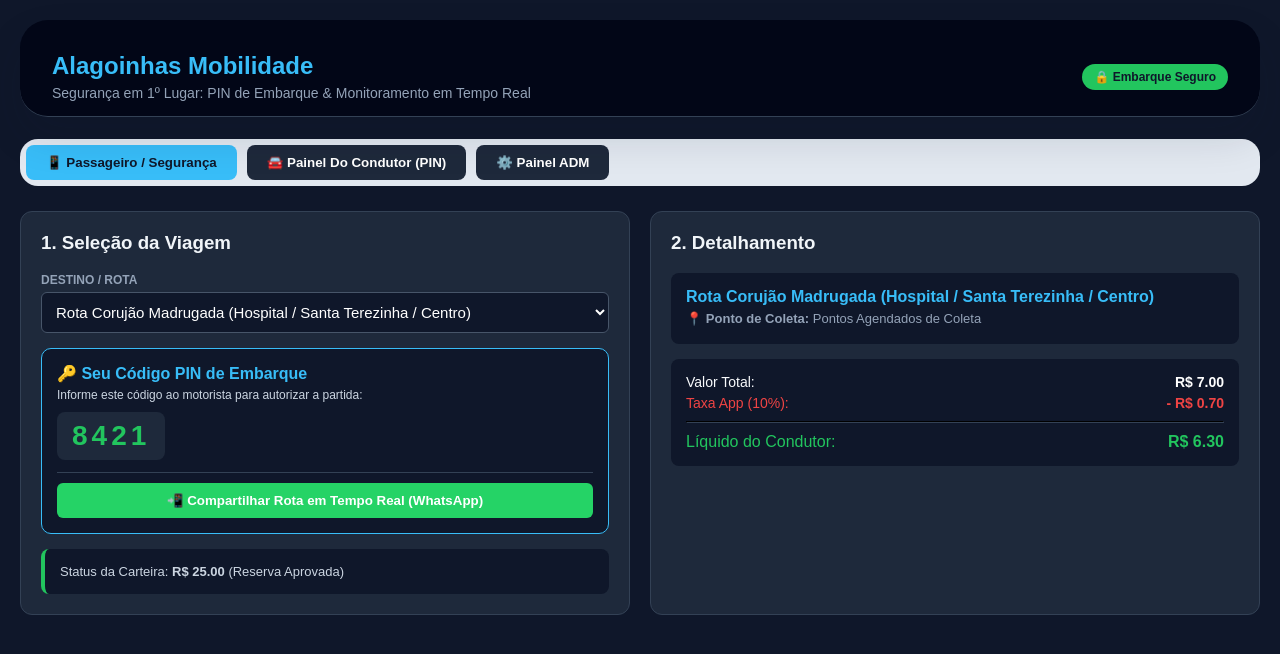
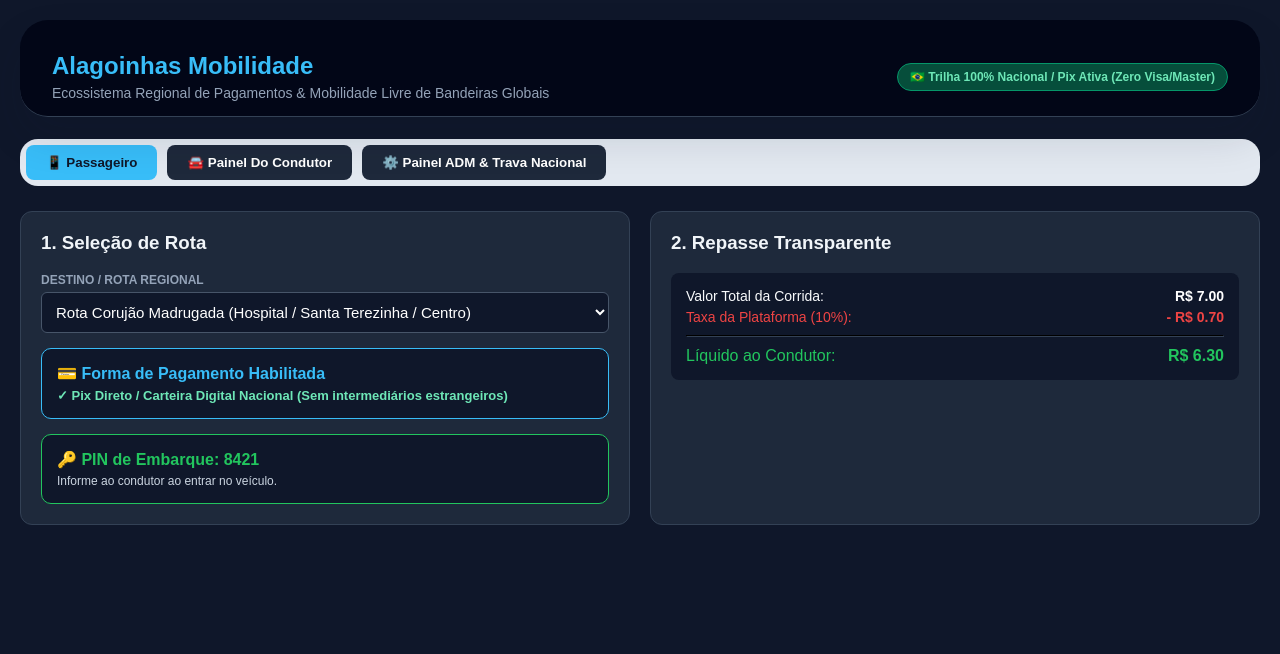
Before and after one commit to flavioaraujooficial-droid/alagoinhas-mobilidade, a React (Vite) app in the folder frontend/: page / in a window 1280 px wide. Shown: the top 654 px of the page. Built offline with nearby package versions, Linux system fonts and the light colour scheme.

Commit message:
Update main.jsx

```diff
--- a/frontend/src/main.jsx
+++ b/frontend/src/main.jsx
@@ -23,14 +23,13 @@
   const [modalidade, setModalidade] = useState('coletivo');
   const [qtdPassageirosPonto, setQtdPassageirosPonto] = useState(1);
 
-  // SEGURANÇA: CÓDIGO PIN E COMPARTILHAMENTO
-  const [codigoPinEmbarque] = useState('8421'); // PIN gerado para o passageiro
+  // MODO SOBERANIA NACIONAL (BLOQUEIO DE RECURSOS GLOBAIS)
+  const [modoApenasNacional, setModoApenasNacional] = useState(true);
+
+  // SEGURANÇA & PIN
+  const [codigoPinEmbarque] = useState('8421');
   const [pinDigitadoMotorista, setPinDigitadoMotorista] = useState('');
   const [corridaIniciadaSegura, setCorridaIniciadaSegura] = useState(false);
-
-  // MODO CONDUTOR
-  const [modoIndoParaCasa, setModoIndoParaCasa] = useState(false);
-  const [destinoCasa] = useState('Santa Terezinha');
 
   // AUTENTICAÇÃO ADM
   const [autenticadoAdm, setAutenticadoAdm] = useState(false);
@@ -53,11 +52,6 @@
 
   const passageiroAprovado = saldoCarteiraPassageiro >= reservaMinimaPassageiro;
 
-  const atualizarTarifa = (id, campo, novoValor) => {
-    const val = parseFloat(novoValor) || 0;
-    setRotas(rotas.map(r => r.id === id ? { ...r, [campo]: val } : r));
-  };
-
   const loginAdm = (e) => {
     e.preventDefault();
     if (senhaInput === '1234') {
@@ -71,41 +65,43 @@
     e.preventDefault();
     if (pinDigitadoMotorista === codigoPinEmbarque) {
       setCorridaIniciadaSegura(true);
-      alert('✓ CÓDIGO CONFIRMADO! Passageiro e motorista autenticados com segurança. Boa viagem!');
+      alert('✓ CÓDIGO CONFIRMADO! Embarque liberado na Trilha Nacional.');
     } else {
-      alert('❌ CÓDIGO INCORRETO! Solicite o código PIN de 4 dígitos ao passageiro antes de iniciar.');
+      alert('❌ CÓDIGO INCORRETO! Solicite o PIN de 4 dígitos ao passageiro.');
     }
-  };
-
-  const compartilharViagemWhatsApp = () => {
-    const texto = encodeURIComponent(`🛡️ Estou em trânsito com a Alagoinhas Mobilidade!\nRota: ${rotaSelecionada.nome}\nMotorista Autenticado (PIN: ${codigoPinEmbarque})\nAcompanhe minha viagem em tempo real.`);
-    window.open(`https://api.whatsapp.com/send?text=${texto}`, '_blank');
   };
 
   return (
     <div style={{ fontFamily: 'sans-serif', backgroundColor: '#0f172a', color: '#f8fafc', minHeight: '100vh', padding: '20px' }}>
 
       {/* Cabeçalho */}
-      <header style={{ borderBottom: '1px solid #334155', paddingBottom: '15px', marginBottom: '20px', display: 'flex', justifyContent: 'space-between', alignItems: 'center' }}>
+      <header style={{ borderBottom: '1px solid #334155', paddingBottom: '15px', marginBottom: '20px', display: 'flex', justifyContent: 'space-between', alignItems: 'center', flexWrap: 'wrap', gap: '10px' }}>
         <div>
           <h1 style={{ color: '#38bdf8', margin: 0, fontSize: '24px' }}>Alagoinhas Mobilidade</h1>
-          <p style={{ color: '#94a3b8', margin: '5px 0 0 0', fontSize: '14px' }}>Segurança em 1º Lugar: PIN de Embarque & Monitoramento em Tempo Real</p>
+          <p style={{ color: '#94a3b8', margin: '5px 0 0 0', fontSize: '14px' }}>Ecossistema Regional de Pagamentos & Mobilidade Livre de Bandeiras Globais</p>
         </div>
-        <span style={{ backgroundColor: '#22c55e', padding: '6px 12px', borderRadius: '20px', fontSize: '12px', fontWeight: 'bold', color: '#0f172a' }}>
-          🔒 Embarque Seguro
-        </span>
+
+        {modoApenasNacional ? (
+          <span style={{ backgroundColor: '#064e3b', color: '#6ee7b7', border: '1px solid #059669', padding: '6px 12px', borderRadius: '20px', fontSize: '12px', fontWeight: 'bold' }}>
+            🇧🇷 Trilha 100% Nacional / Pix Ativa (Zero Visa/Master)
+          </span>
+        ) : (
+          <span style={{ backgroundColor: '#475569', padding: '6px 12px', borderRadius: '20px', fontSize: '12px', fontWeight: 'bold' }}>
+            🌐 Modo Híbrido Global
+          </span>
+        )}
       </header>
 
       {/* Navegação */}
       <nav style={{ display: 'flex', gap: '10px', marginBottom: '25px', flexWrap: 'wrap' }}>
         <button onClick={() => setAbaAtiva('passageiro')} style={{ padding: '10px 20px', borderRadius: '8px', border: 'none', backgroundColor: abaAtiva === 'passageiro' ? '#38bdf8' : '#1e293b', color: abaAtiva === 'passageiro' ? '#0f172a' : '#fff', fontWeight: 'bold', cursor: 'pointer' }}>
-          📱 Passageiro / Segurança
+          📱 Passageiro
         </button>
         <button onClick={() => setAbaAtiva('motorista_painel')} style={{ padding: '10px 20px', borderRadius: '8px', border: 'none', backgroundColor: abaAtiva === 'motorista_painel' ? '#22c55e' : '#1e293b', color: abaAtiva === 'motorista_painel' ? '#0f172a' : '#fff', fontWeight: 'bold', cursor: 'pointer' }}>
-          🚘 Painel do Condutor (PIN)
+          🚘 Painel do Condutor
         </button>
         <button onClick={() => setAbaAtiva('adm')} style={{ padding: '10px 20px', borderRadius: '8px', border: 'none', backgroundColor: abaAtiva === 'adm' ? '#eab308' : '#1e293b', color: abaAtiva === 'adm' ? '#0f172a' : '#fff', fontWeight: 'bold', cursor: 'pointer' }}>
-          ⚙️ Painel ADM
+          ⚙️ Painel ADM & Trava Nacional
         </button>
       </nav>
 
@@ -114,10 +110,10 @@
         <div style={{ display: 'grid', gridTemplateColumns: 'repeat(auto-fit, minmax(300px, 1fr))', gap: '20px' }}>
 
           <div style={{ backgroundColor: '#1e293b', padding: '20px', borderRadius: '12px', border: '1px solid #334155' }}>
-            <h3 style={{ marginTop: 0, color: '#f1f5f9' }}>1. Seleção da Viagem</h3>
+            <h3 style={{ marginTop: 0, color: '#f1f5f9' }}>1. Seleção de Rota</h3>
 
             <div style={{ marginBottom: '15px' }}>
-              <label style={{ display: 'block', color: '#94a3b8', fontSize: '12px', marginBottom: '5px' }}>DESTINO / ROTA</label>
+              <label style={{ display: 'block', color: '#94a3b8', fontSize: '12px', marginBottom: '5px' }}>DESTINO / ROTA REGIONAL</label>
               <select value={idRotaSelecionada} onChange={(e) => setIdRotaSelecionada(e.target.value)} style={{ width: '100%', padding: '10px', borderRadius: '6px', backgroundColor: '#0f172a', color: '#fff', border: '1px solid #475569' }}>
                 {rotas.map(r => (
                   <option key={r.id} value={r.id}>{r.nome}</option>
@@ -125,53 +121,42 @@
               </select>
             </div>
 
-            {/* CARD DE SEGURANÇA: PIN DE EMBARQUE & COMPARTILHAMENTO */}
+            {/* MEIOS DE PAGAMENTO PERMITIDOS */}
             <div style={{ backgroundColor: '#0f172a', padding: '15px', borderRadius: '10px', marginBottom: '15px', border: '1px solid #38bdf8' }}>
-              <h4 style={{ margin: '0 0 5px 0', color: '#38bdf8' }}>🔑 Seu Código PIN de Embarque</h4>
-              <p style={{ margin: '0 0 10px 0', fontSize: '12px', color: '#cbd5e1' }}>Informe este código ao motorista para autorizar a partida:</p>
-
-              <div style={{ fontSize: '28px', fontWeight: 'bold', letterSpacing: '4px', color: '#22c55e', backgroundColor: '#1e293b', padding: '8px 15px', borderRadius: '8px', display: 'inline-block', marginBottom: '12px' }}>
-                {codigoPinEmbarque}
-              </div>
-
-              <div style={{ borderTop: '1px solid #334155', paddingTop: '10px' }}>
-                <button
-                  onClick={compartilharViagemWhatsApp}
-                  style={{ width: '100%', padding: '10px', borderRadius: '6px', border: 'none', backgroundColor: '#25d366', color: '#fff', fontWeight: 'bold', cursor: 'pointer', display: 'flex', alignItems: 'center', justifyContent: 'center', gap: '8px' }}>
-                  📲 Compartilhar Rota em Tempo Real (WhatsApp)
-                </button>
-              </div>
+              <h4 style={{ margin: '0 0 5px 0', color: '#38bdf8' }}>💳 Forma de Pagamento Habilitada</h4>
+              {modoApenasNacional ? (
+                <div style={{ fontSize: '13px', color: '#6ee7b7', fontWeight: 'bold' }}>
+                  ✓ Pix Direto / Carteira Digital Nacional (Sem intermediários estrangeiros)
+                </div>
+              ) : (
+                <div style={{ fontSize: '13px', color: '#94a3b8' }}>
+                  Cartão de Crédito / Débito / Pix
+                </div>
+              )}
             </div>
 
-            {/* Trava Anti-Calote */}
-            <div style={{ backgroundColor: '#0f172a', padding: '15px', borderRadius: '8px', borderLeft: passageiroAprovado ? '4px solid #22c55e' : '4px solid #ef4444' }}>
-              <p style={{ margin: 0, fontSize: '13px', color: '#cbd5e1' }}>
-                Status da Carteira: <strong>R$ {saldoCarteiraPassageiro.toFixed(2)}</strong> (Reserva Aprovada)
-              </p>
+            {/* CARD PIN */}
+            <div style={{ backgroundColor: '#0f172a', padding: '15px', borderRadius: '10px', border: '1px solid #22c55e' }}>
+              <h4 style={{ margin: '0 0 5px 0', color: '#22c55e' }}>🔑 PIN de Embarque: {codigoPinEmbarque}</h4>
+              <p style={{ margin: 0, fontSize: '12px', color: '#cbd5e1' }}>Informe ao condutor ao entrar no veículo.</p>
             </div>
 
           </div>
 
           <div style={{ backgroundColor: '#1e293b', padding: '20px', borderRadius: '12px', border: '1px solid #334155' }}>
-            <h3 style={{ marginTop: 0, color: '#f1f5f9' }}>2. Detalhamento</h3>
-
-            <div style={{ backgroundColor: '#0f172a', padding: '15px', borderRadius: '8px', marginBottom: '15px' }}>
-              <p style={{ margin: '0 0 5px 0', color: '#38bdf8', fontWeight: 'bold' }}>{rotaSelecionada.nome}</p>
-              <p style={{ margin: '3px 0', fontSize: '13px', color: '#94a3b8' }}>📍 <strong>Ponto de Coleta:</strong> {rotaSelecionada.pontoEmbarque}</p>
-            </div>
-
+            <h3 style={{ marginTop: 0, color: '#f1f5f9' }}>2. Repasse Transparente</h3>
             <div style={{ backgroundColor: '#0f172a', padding: '15px', borderRadius: '8px' }}>
               <div style={{ display: 'flex', justifyContent: 'space-between', marginBottom: '5px', fontSize: '14px' }}>
-                <span>Valor Total:</span>
+                <span>Valor Total da Corrida:</span>
                 <strong style={{ color: '#fff' }}>R$ {valorTotalPague.toFixed(2)}</strong>
               </div>
               <div style={{ display: 'flex', justifyContent: 'space-between', marginBottom: '5px', fontSize: '14px', color: '#ef4444' }}>
-                <span>Taxa App ({taxaPlataforma}%):</span>
+                <span>Taxa da Plataforma ({taxaPlataforma}%):</span>
                 <strong>- R$ {valorDescontoPlataforma.toFixed(2)}</strong>
               </div>
               <hr style={{ borderColor: '#334155', margin: '10px 0' }} />
               <div style={{ display: 'flex', justifyContent: 'space-between', fontSize: '16px', color: '#22c55e' }}>
-                <span>Líquido do Condutor:</span>
+                <span>Líquido ao Condutor:</span>
                 <strong>R$ {valorLiquidoMotorista.toFixed(2)}</strong>
               </div>
             </div>
@@ -180,45 +165,32 @@
         </div>
       )}
 
-      {/* 2. ABA PAINEL DO CONDUTOR */}
+      {/* 2. ABA CONDUTOR */}
       {abaAtiva === 'motorista_painel' && (
         <div style={{ backgroundColor: '#1e293b', padding: '20px', borderRadius: '12px', border: '1px solid #334155' }}>
-          <h3 style={{ marginTop: 0, color: '#22c55e' }}>Painel do Condutor: Validação de Embarque</h3>
-
-          {/* Validador de PIN no Celular do Motorista */}
-          <div style={{ backgroundColor: '#0f172a', padding: '20px', borderRadius: '10px', marginBottom: '20px', border: '1px solid #334155' }}>
-            <h4 style={{ margin: '0 0 8px 0', color: '#eab308' }}>🔑 Autenticar Início de Viagem (PIN do Passageiro)</h4>
-            <p style={{ margin: '0 0 12px 0', fontSize: '13px', color: '#94a3b8' }}>
-              Solicite ao passageiro o código de 4 dígitos gerado no aplicativo dele antes de dar a partida:
-            </p>
-
+          <h3 style={{ marginTop: 0, color: '#22c55e' }}>Painel do Condutor</h3>
+          <div style={{ backgroundColor: '#0f172a', padding: '20px', borderRadius: '10px', border: '1px solid #334155' }}>
+            <h4 style={{ margin: '0 0 8px 0', color: '#eab308' }}>🔑 Iniciar Viagem com PIN</h4>
             {!corridaIniciadaSegura ? (
-              <form onSubmit={validarPinMotorista} style={{ display: 'flex', gap: '10px', flexWrap: 'wrap' }}>
+              <form onSubmit={validarPinMotorista} style={{ display: 'flex', gap: '10px' }}>
                 <input
                   type="text"
                   maxLength="4"
                   placeholder="Ex: 8421"
                   value={pinDigitadoMotorista}
                   onChange={(e) => setPinDigitadoMotorista(e.target.value)}
-                  style={{ padding: '10px', borderRadius: '6px', border: '1px solid #475569', backgroundColor: '#1e293b', color: '#22c55e', fontSize: '18px', fontWeight: 'bold', width: '120px', textAlign: 'center' }}
+                  style={{ padding: '10px', borderRadius: '6px', backgroundColor: '#1e293b', color: '#22c55e', fontSize: '18px', fontWeight: 'bold', width: '120px', textAlign: 'center' }}
                   required
                 />
                 <button type="submit" style={{ padding: '10px 20px', borderRadius: '6px', border: 'none', backgroundColor: '#22c55e', color: '#0f172a', fontWeight: 'bold', cursor: 'pointer' }}>
-                  ✓ Confirmar e Iniciar
+                  ✓ Iniciar
                 </button>
               </form>
             ) : (
-              <div style={{ padding: '12px', backgroundColor: '#064e3b', color: '#6ee7b7', borderRadius: '6px', fontWeight: 'bold', fontSize: '14px' }}>
-                ✓ VIAGEM EM ANDAMENTO E MONITORADA EM TEMPO REAL.
+              <div style={{ padding: '12px', backgroundColor: '#064e3b', color: '#6ee7b7', borderRadius: '6px', fontWeight: 'bold' }}>
+                ✓ VIAGEM AUTENTICADA COM SUCESSO.
               </div>
             )}
-          </div>
-
-          <div style={{ backgroundColor: '#0f172a', padding: '15px', borderRadius: '8px', border: '1px solid #334155' }}>
-            <h4 style={{ margin: '0 0 5px 0', color: '#f8fafc' }}>🏠 Modo "Indo para Casa"</h4>
-            <p style={{ margin: 0, color: '#94a3b8', fontSize: '13px' }}>
-              Destino ativo: <strong>{destinoCasa}</strong>
-            </p>
           </div>
         </div>
       )}
@@ -235,7 +207,7 @@
                   placeholder="Senha ADM (padrão: 1234)"
                   value={senhaInput}
                   onChange={(e) => setSenhaInput(e.target.value)}
-                  style={{ width: '80%', padding: '10px', borderRadius: '6px', border: '1px solid #475569', backgroundColor: '#0f172a', color: '#fff', marginBottom: '15px', textAlign: 'center' }}
+                  style={{ width: '80%', padding: '10px', borderRadius: '6px', backgroundColor: '#0f172a', color: '#fff', marginBottom: '15px', textAlign: 'center' }}
                 />
                 <br />
                 <button type="submit" style={{ padding: '10px 20px', borderRadius: '6px', border: 'none', backgroundColor: '#eab308', color: '#0f172a', fontWeight: 'bold', cursor: 'pointer' }}>
@@ -246,49 +218,28 @@
           ) : (
             <div style={{ backgroundColor: '#1e293b', padding: '20px', borderRadius: '12px' }}>
               <div style={{ display: 'flex', justifyContent: 'space-between', alignItems: 'center', marginBottom: '20px' }}>
-                <h3 style={{ margin: 0, color: '#eab308' }}>Painel ADM</h3>
+                <h3 style={{ margin: 0, color: '#eab308' }}>Painel do Administrador & Arquitetura Soberana</h3>
                 <button onClick={() => setAutenticadoAdm(false)} style={{ padding: '6px 12px', borderRadius: '6px', border: 'none', backgroundColor: '#ef4444', color: '#fff', cursor: 'pointer' }}>
                   Sair
                 </button>
               </div>
 
-              {/* Tabela Editável */}
-              <h4 style={{ color: '#f1f5f9', marginBottom: '10px' }}>Editar Tarifas Gerais</h4>
-              <div style={{ overflowX: 'auto' }}>
-                <table style={{ width: '100%', borderCollapse: 'collapse', textAlign: 'left' }}>
-                  <thead>
-                    <tr style={{ borderBottom: '2px solid #334155', color: '#38bdf8' }}>
-                      <th style={{ padding: '10px' }}>Rota</th>
-                      <th style={{ padding: '10px' }}>Vaga (R$)</th>
-                      <th style={{ padding: '10px' }}>Carro Fechado (R$)</th>
-                    </tr>
-                  </thead>
-                  <tbody>
-                    {rotas.map((r) => (
-                      <tr key={r.id} style={{ borderBottom: '1px solid #334155' }}>
-                        <td style={{ padding: '10px', fontWeight: 'bold' }}>{r.nome}</td>
-                        <td style={{ padding: '10px' }}>
-                          <input
-                            type="number"
-                            step="0.50"
-                            value={r.tarifaColetivo}
-                            onChange={(e) => atualizarTarifa(r.id, 'tarifaColetivo', e.target.value)}
-                            style={{ width: '80px', padding: '6px', borderRadius: '4px', backgroundColor: '#0f172a', color: '#22c55e', border: '1px solid #475569', fontWeight: 'bold' }}
-                          />
-                        </td>
-                        <td style={{ padding: '10px' }}>
-                          <input
-                            type="number"
-                            step="1.00"
-                            value={r.tarifaExclusivo}
-                            onChange={(e) => atualizarTarifa(r.id, 'tarifaExclusivo', e.target.value)}
-                            style={{ width: '80px', padding: '6px', borderRadius: '4px', backgroundColor: '#0f172a', color: '#eab308', border: '1px solid #475569', fontWeight: 'bold' }}
-                          />
-                        </td>
-                      </tr>
-                    ))}
-                  </tbody>
-                </table>
+              {/* CHAVE DE BLOQUEIO DE BANDEIRAS E FUNÇÕES GLOBAIS */}
+              <div style={{ backgroundColor: '#0f172a', padding: '20px', borderRadius: '10px', marginBottom: '20px', border: '1px solid #38bdf8' }}>
+                <div style={{ display: 'flex', alignItems: 'center', justifyContent: 'space-between', flexWrap: 'wrap', gap: '10px' }}>
+                  <div>
+                    <h4 style={{ margin: 0, color: '#38bdf8' }}>🇧🇷 Modo Soberania Nacional & Circulação Local</h4>
+                    <p style={{ margin: '5px 0 0 0', color: '#94a3b8', fontSize: '13px' }}>
+                      Bloqueia cartões internacionais (Visa/Mastercard) e opera unicamente via Pix/BaaS Nacional em Alagoinhas.
+                    </p>
+                  </div>
+
+                  <button
+                    onClick={() => setModoApenasNacional(!modoApenasNacional)}
+                    style={{ padding: '10px 20px', borderRadius: '8px', border: 'none', backgroundColor: modoApenasNacional ? '#22c55e' : '#ef4444', color: '#fff', fontWeight: 'bold', cursor: 'pointer' }}>
+                    {modoApenasNacional ? '✓ TRAVA NACIONAL ATIVA' : '🔓 BANDEIRAS GLOBAIS LIBERADAS'}
+                  </button>
+                </div>
               </div>
 
             </div>
```
